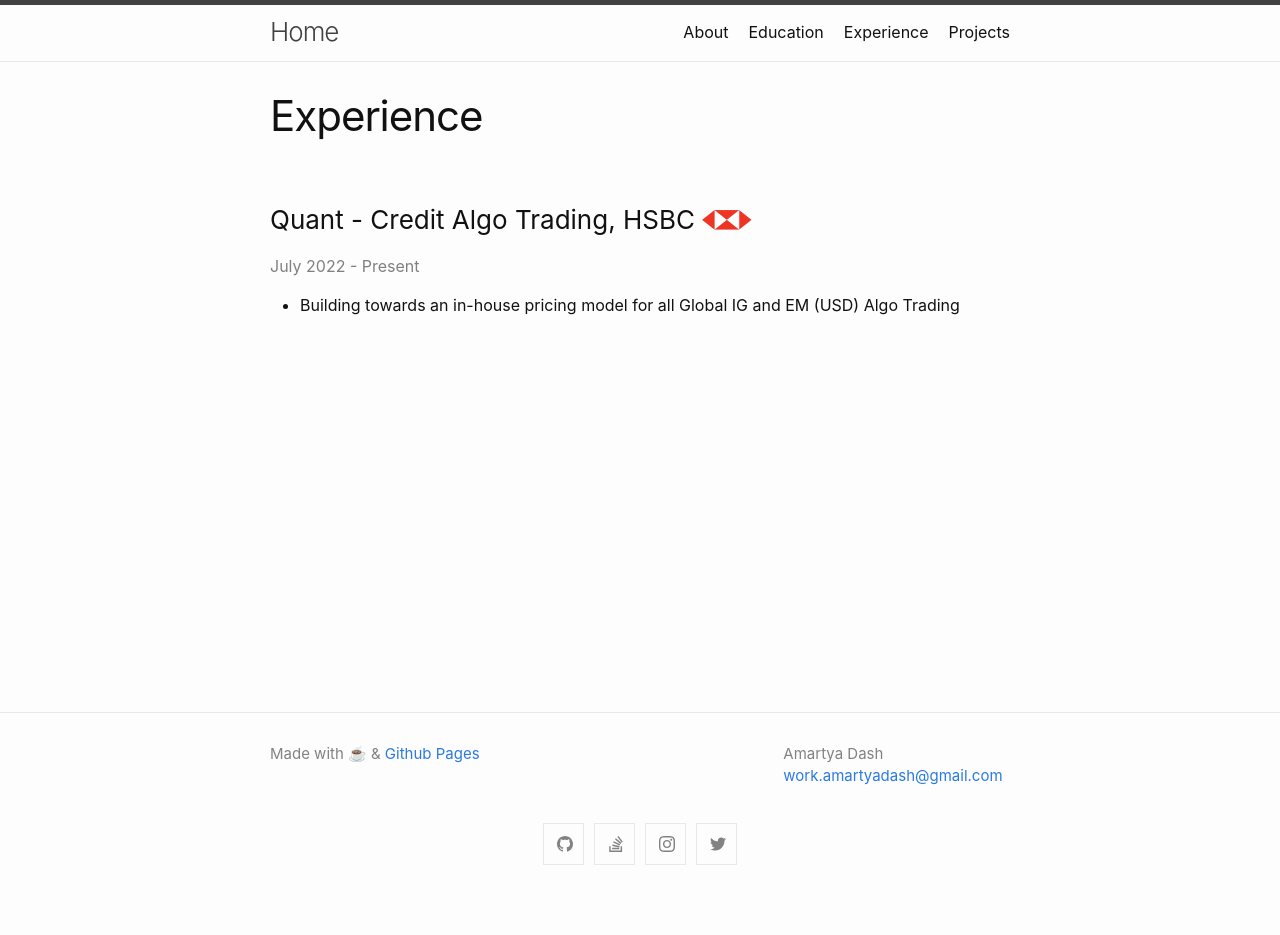
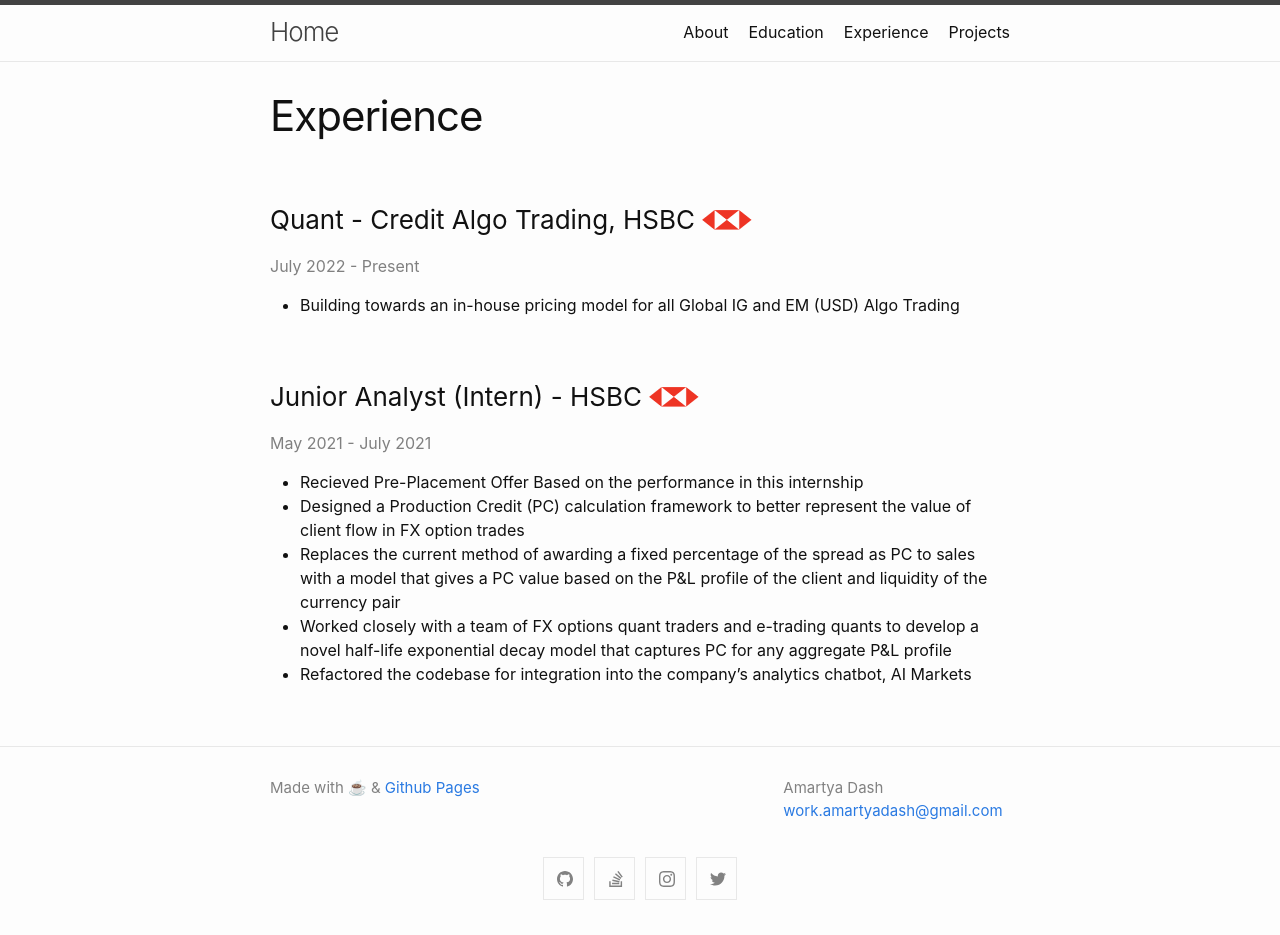
Before and after one commit to amartyadash/amartyadash.github.io, a Jekyll site: the page built from experience.md, in a window 1280 px wide. Built offline with Jekyll 4.4.1, drawn with Linux system fonts in a browser that asks for light colours; before the commit the page ends 900 px from its top, so only the background shows below that.

Commit message:
Update experience.md

```diff
--- a/experience.md
+++ b/experience.md
@@ -6,5 +6,14 @@
 ### Quant - Credit Algo Trading, HSBC <img src="../images/hsbc.png" alt="hsbc logo" width="50" height="25"/>
 <span style="color:gray">July 2022 - Present</span>
 
+* Building towards an in-house pricing model for all Global IG and EM (USD) Algo Trading
 
-* Building towards an in-house pricing model for all Global IG and EM (USD) Algo Trading
+
+### Junior Analyst (Intern) - HSBC <img src="../images/hsbc.png" alt="hsbc logo" width="50" height="25"/>
+<span style="color:gray">May 2021 - July 2021 </span>
+
+* Recieved Pre-Placement Offer Based on the performance in this internship
+* Designed a Production Credit (PC) calculation framework to better represent the value of client flow in FX option trades
+* Replaces the current method of awarding a fixed percentage of the spread as PC to sales with a model that gives a PC value based on the P&L profile of the client and liquidity of the currency pair
+* Worked closely with a team of FX options quant traders and e-trading quants to develop a novel half-life exponential decay model that captures PC for any aggregate P&L profile
+* Refactored the codebase for integration into the company’s analytics chatbot, AI Markets
```
